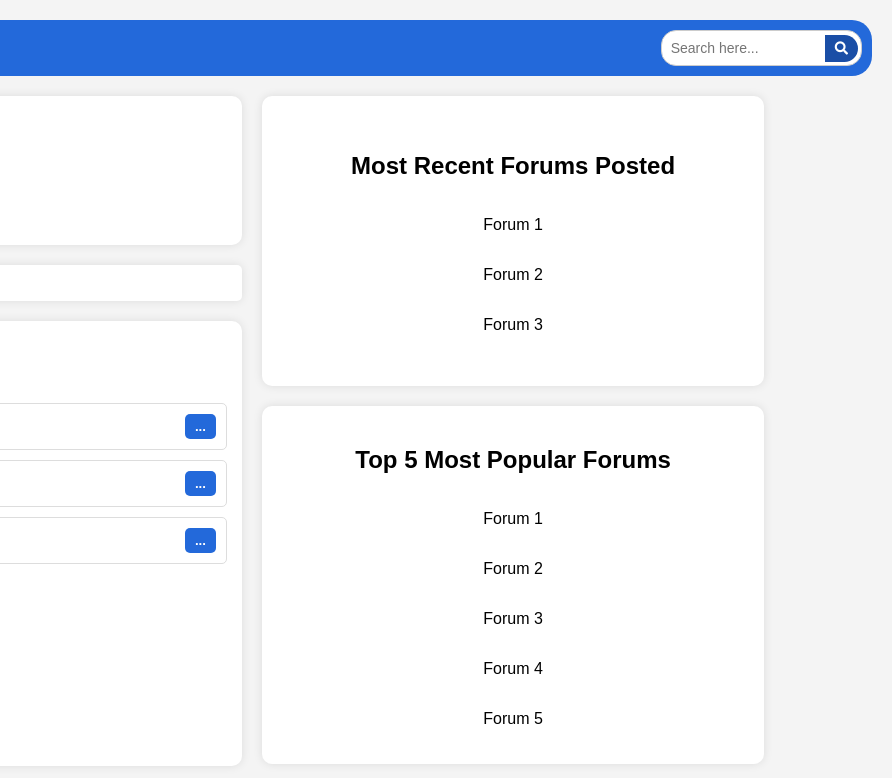
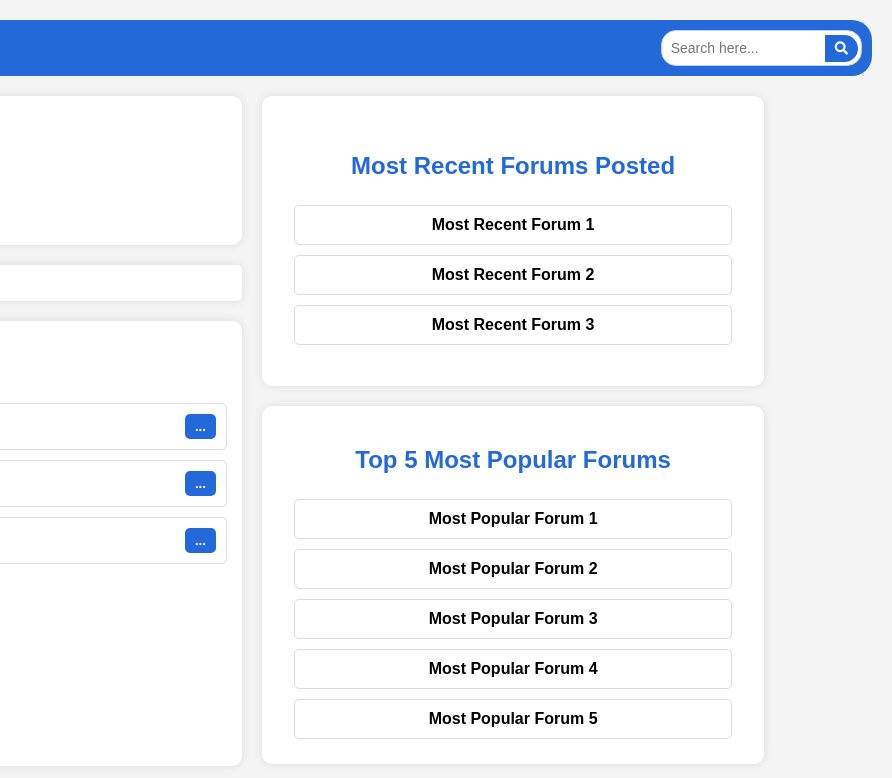
Before and after one commit to Thrrmpd/Web-Forum, a plain HTML site: page index_userprofile.html in a window 1280 px wide. Shown: the full height of the page, 388-1280 px from the left. Drawn offline with nearby package versions, Linux system fonts and the light colour scheme.

Commit message:
Updated the most recent and most popular forums

```diff
--- a/index_userprofile.html
+++ b/index_userprofile.html
@@ -59,17 +59,33 @@
         <div class="right-container">
             <div class="most-container">
                 <h2>Most Recent Forums Posted</h2>
-                <p>Forum 1</p>
-                <p>Forum 2</p>
-                <p>Forum 3</p>
+                <div class ="forum-container">
+                    <a href="forum1.html">Most Recent Forum 1</a>
+                </div>
+                <div class ="forum-container">
+                    <a href="forum2.html">Most Recent Forum 2</a>
+                </div>
+                <div class ="forum-container">
+                    <a href="forum3.html">Most Recent Forum 3</a>
+                </div>
             </div>
             <div class="most-container">
                 <h2>Top 5 Most Popular Forums</h2>
-                <p>Forum 1</p>
-                <p>Forum 2</p>
-                <p>Forum 3</p>
-                <p>Forum 4</p>
-                <p>Forum 5</p>
+                <div class ="forum-container">
+                    <a href="forum1.html">Most Popular Forum 1</a>
+                </div>
+                <div class ="forum-container">
+                    <a href="forum2.html">Most Popular Forum 2</a>
+                </div>
+                <div class ="forum-container">
+                    <a href="forum3.html">Most Popular Forum 3</a>
+                </div>
+                <div class ="forum-container">
+                    <a href="forum4.html">Most Popular Forum 4</a>
+                </div>
+                <div class ="forum-container">
+                    <a href="forum5.html">Most Popular Forum 5</a>
+                </div>
             </div>
         </div>
     </div>
--- a/style_userprofile.css
+++ b/style_userprofile.css
@@ -44,7 +44,7 @@ body {
 }
 
 .search-button {
-    background: #1a4ea6;
+    background: #2369da;
     border: none;
     color: white;
     padding: 6px 10px;
@@ -122,6 +122,7 @@ body {
     min-width: 341px;
     max-width: 45%;
     gap: 20px;
+    color: #2369da;
 }
 
 .most-container {
@@ -168,7 +169,7 @@ body {
     justify-content: space-between;
     align-items: center;
     padding: 10px;
-    background: #fff;
+    background: var(--button-background);
     border: 1px solid #ddd;
     border-radius: 5px;
     margin-top: 10px;
@@ -192,3 +193,25 @@ body {
 .info-button:hover {
     background-color: #2369da;
 }
+
+.forum-container {
+    width: 90%;
+    background: var(--button-background-hover);
+    padding: 10px;
+    margin: 5px 0;
+    border-radius: 5px;
+    border: 1px solid #ddd;
+    text-align: center;
+    font-weight: bold;
+    transition: 0.3s;
+}
+
+.forum-container a {
+    text-decoration: none;
+    color: #000000;
+    display: block;
+}
+
+.forum-container:hover {
+    background: #d0d0d0;
+}
```
